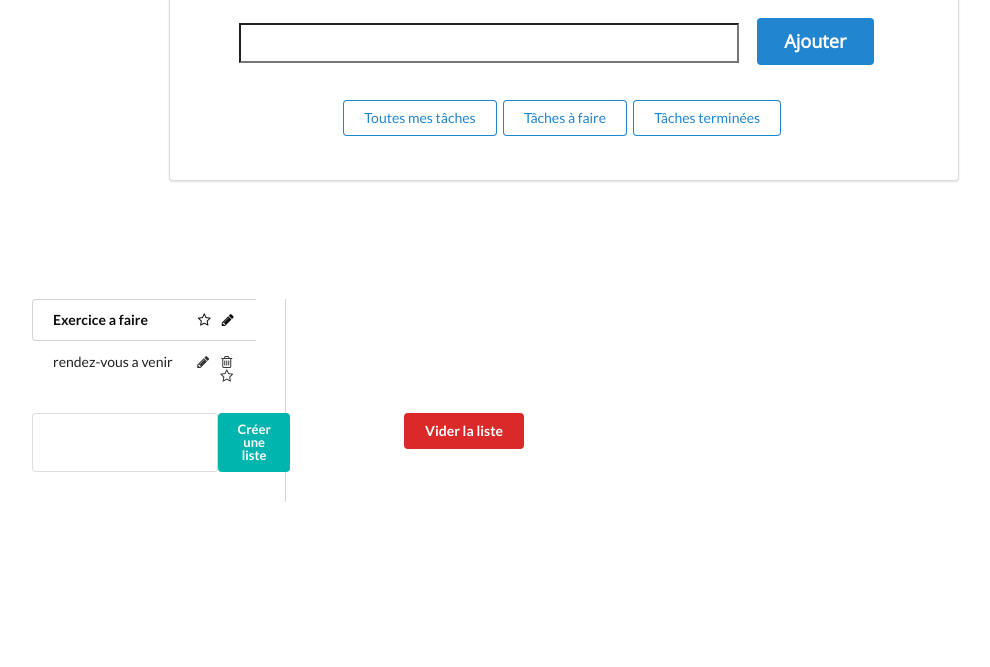
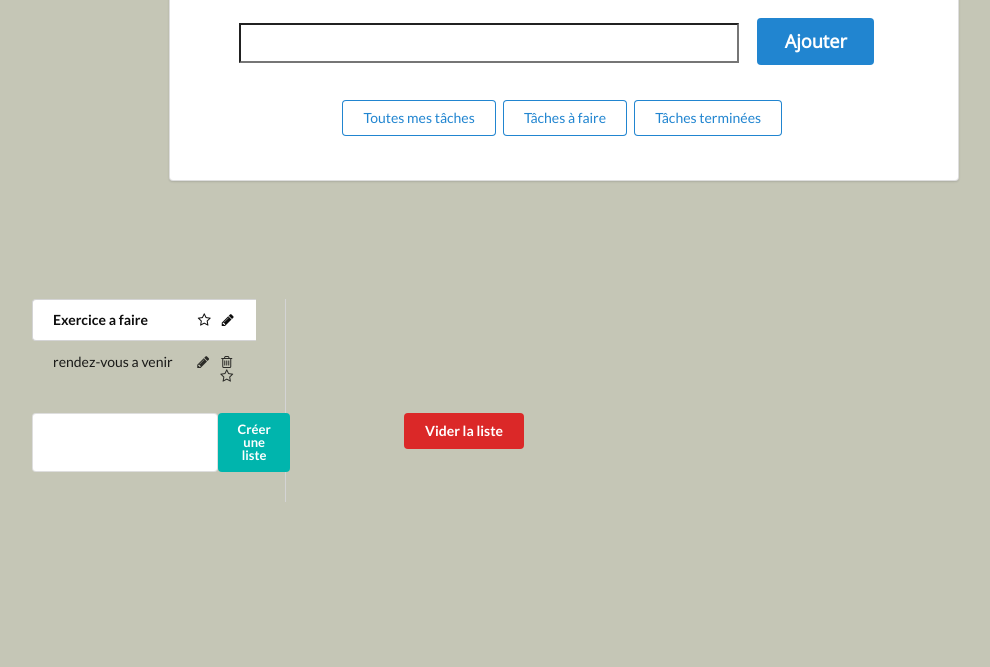
Before and after one commit to rachdi/to-do-list, a plain HTML site: page index.html in a window 1280 px wide. Shown: the part 133-800 px from the top of the page, without its empty margins (76-1066 px from the left). Drawn offline with nearby package versions, Linux system fonts and the light colour scheme.

Commit message:
Update style.css
modif css

```diff
--- a/style.css
+++ b/style.css
@@ -1,4 +1,4 @@
-<<<<<<< HEAD
+
 body {
 	background-color: #C5C6B6;
 	font-family: 'Open Sans', sans-serif;
@@ -108,4 +108,3 @@ div > ul.tasks > li {
 	text-align: left;
 
 }
->>>>>>> 2aadad64e8d186393f22a0df0ffc36e7621b622a
```
Lines whose indentation alone changed are shown as unchanged.
